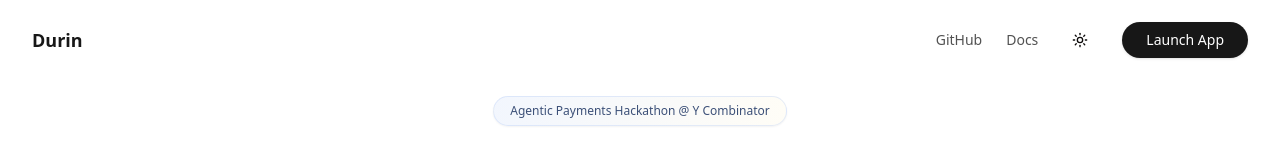
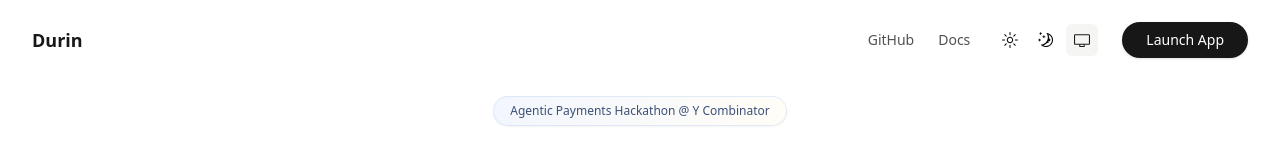
Before and after one commit to micahstubbs/ycagentpayhack, a Next.js app: page / in a window 1280 px wide. Shown: the top 160 px of the page. Built offline with nearby package versions, Linux system fonts and the light colour scheme; what @convex-dev/auth would draw is missing.

Commit message:
feat: update code

```diff
--- a/app/(splash)/layout.tsx
+++ b/app/(splash)/layout.tsx
@@ -1,5 +1,5 @@
 import { Button } from "@/components/ui/button";
-import { ModeToggle } from "../../components/ModeToggle";
+import { ThemeToggle } from "@/components/ThemeToggle";
 import Link from "next/link";
 import { ReactNode } from "react";
 
@@ -30,7 +30,7 @@ export default function SplashPageLayout({
             >
               Docs
             </Link>
-            <ModeToggle />
+            <ThemeToggle />
             <Link href="/product">
               <Button
                 size="sm"
--- a/app/(splash)/page.tsx
+++ b/app/(splash)/page.tsx
@@ -1,4 +1,4 @@
-import { GetStarted } from "@/app/(splash)/GetStarted/GetStarted";
+import { GetStarted } from "./GetStarted/GetStarted";
 
 export default function HomePage() {
   return <GetStarted />;
--- a/components/ModeToggle.tsx
+++ /dev/null
@@ -1,22 +0,0 @@
-"use client";
-
-import { Moon, Sun } from "lucide-react";
-import { useTheme } from "next-themes";
-import { Button } from "@/components/ui/button";
-
-export function ModeToggle() {
-  const { theme, setTheme } = useTheme();
-
-  return (
-    <Button
-      variant="ghost"
-      size="icon"
-      onClick={() => setTheme(theme === "light" ? "dark" : "light")}
-      className="h-9 w-9 rounded-full"
-    >
-      <Sun className="h-4 w-4 rotate-0 scale-100 transition-all dark:-rotate-90 dark:scale-0" />
-      <Moon className="absolute h-4 w-4 rotate-90 scale-0 transition-all dark:rotate-0 dark:scale-100" />
-      <span className="sr-only">Toggle theme</span>
-    </Button>
-  );
-}
```
Also changed, not shown: tsconfig.json (+19 -14 lines).
